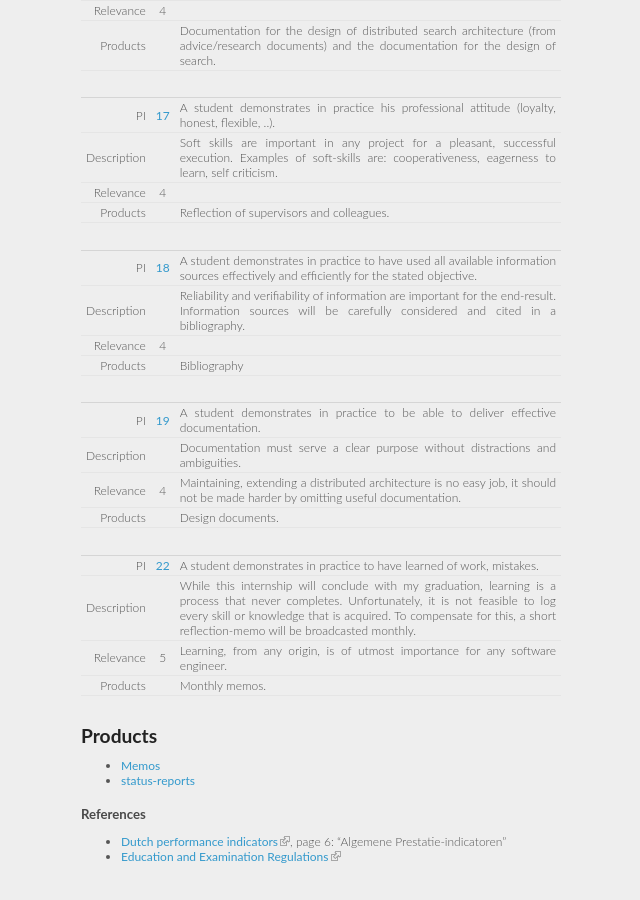
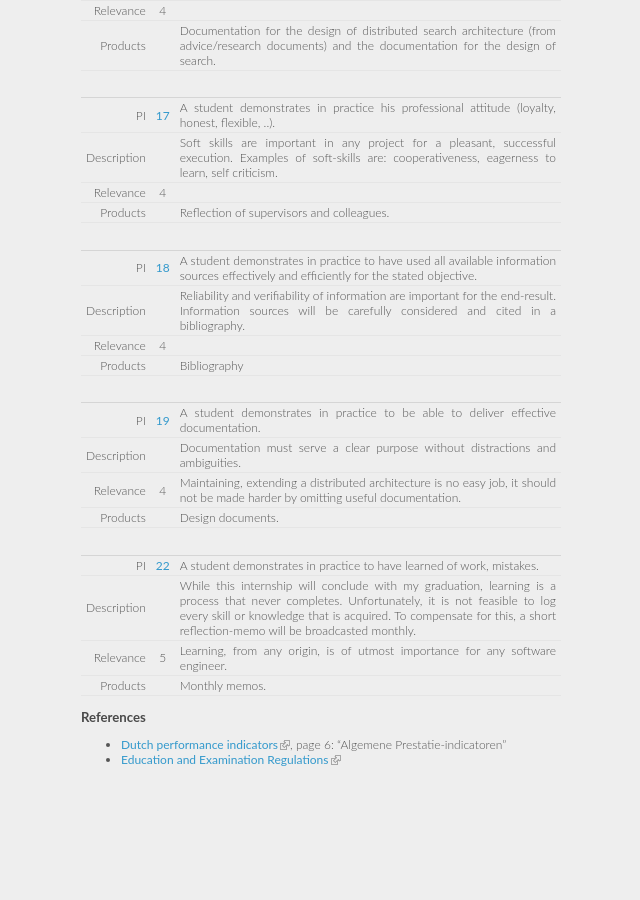
Before and after one commit to xeago/gradblog, a Jekyll site: the page built from graduation/performance-plan.md, in a window 1280 px wide and 900 px high, scrolled down 2700 px. Shown: the whole window, without its empty margins (319-959 px from the left). Built offline with Jekyll 4.4.1, drawn with Linux system fonts in a browser that asks for light colours; Markdown is read by kramdown in place of the engine named in the settings; after the commit the page ends 3503 px from its top, so only the background shows below that.

Commit message:
Remove product listing.
Supposed to happen in another document

```diff
--- a/graduation/performance-plan.md
+++ b/graduation/performance-plan.md
@@ -148,11 +148,6 @@ Description |           | While this internship will conclude with my graduation
 Relevance   | 5         | Learning, from any origin, is of utmost importance for any software engineer.
 Products    |           | Monthly memos.
 
-
-# Products
-+   [Memos]
-+   [status-reports]
-
 [memos]: memos.html
 [status-reports]: status-reports.html
 
```
